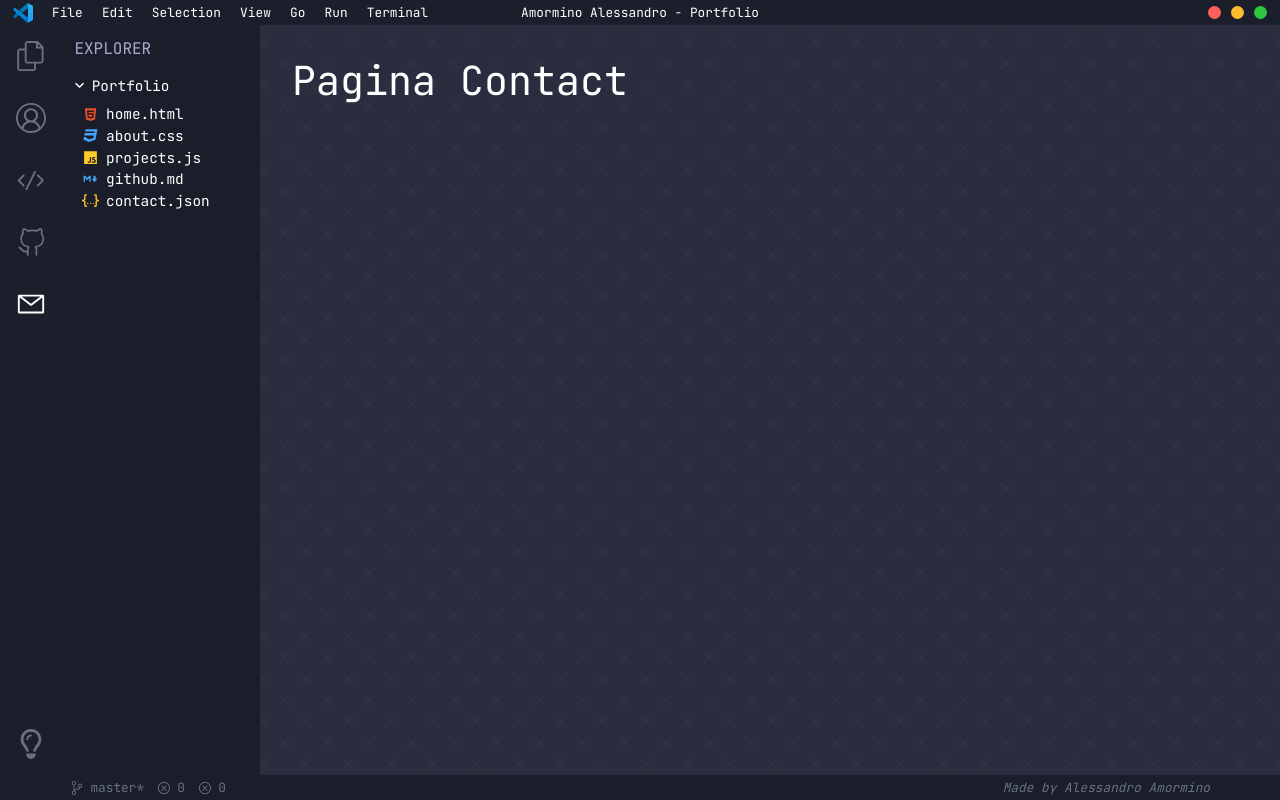
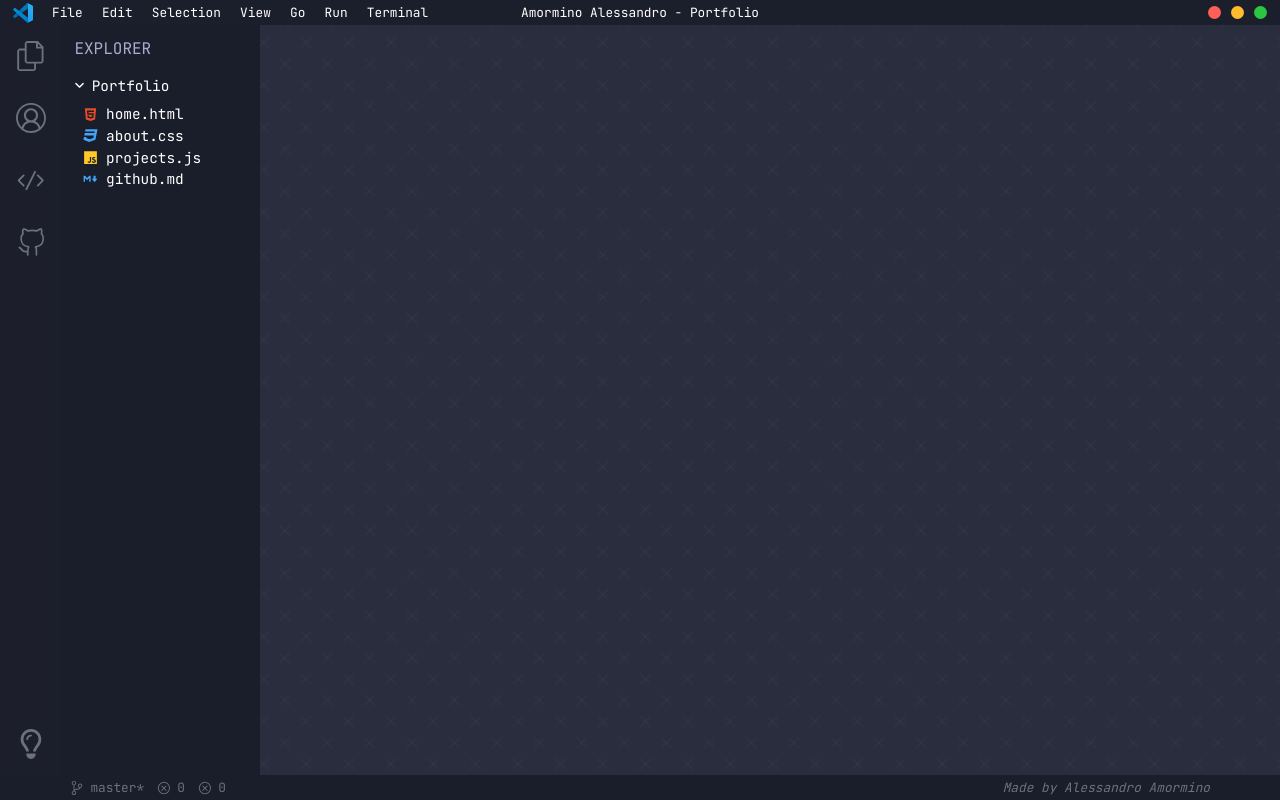
Before and after one commit to alessandroamormino/vite-boolfolio, a Vue app: page /contact in a window 1280 px wide. Built offline with nearby package versions, Linux system fonts and the light colour scheme.

Commit message:
fix: removed contact page

```diff
--- a/src/components/AppExplorer.vue
+++ b/src/components/AppExplorer.vue
@@ -31,10 +31,6 @@ export default{
       <div class="github flex">
         <img src="/img/markdown_icon.svg" alt="" class="explorer-img">
         <router-link :to="{name:'github'}">github.md</router-link>
-      </div>
-      <div class="contact flex">
-        <img src="/img/json_icon.svg" alt="" class="explorer-img">
-        <router-link :to="{name:'contact'}">contact.json</router-link>
       </div>
     </div>
   </div>
--- a/src/components/AppSide.vue
+++ b/src/components/AppSide.vue
@@ -31,9 +31,6 @@ export default{
       </div>
       <div class="icon-container github">
         <router-link :to="{name: 'github'}"><svg width="24" height="24" viewBox="0 0 24 24" xmlns="http://www.w3.org/2000/svg" fill="rgb(106, 115, 125)" class="side-icon"><path d="M21.035 5.257c.91 1.092 1.364 2.366 1.364 3.822 0 5.277-3.002 6.824-5.823 7.279.364.637.455 1.365.455 2.093v3.73c0 .455-.273.728-.637.728a.718.718 0 01-.728-.728v-3.73a2.497 2.497 0 00-.728-2.093l.455-1.183c2.821-.364 5.733-1.274 5.733-6.187 0-1.183-.455-2.275-1.274-3.185l-.182-.727a4.04 4.04 0 00.09-2.73c-.454.09-1.364.273-2.91 1.365l-.547.09a13.307 13.307 0 00-6.55 0l-.547-.09C7.57 2.71 6.66 2.437 6.204 2.437c-.273.91-.273 1.91.09 2.73l-.181.727c-.91.91-1.365 2.093-1.365 3.185 0 4.822 2.73 5.823 5.732 6.187l.364 1.183c-.546.546-.819 1.274-.728 2.002v3.821a.718.718 0 01-.728.728.718.718 0 01-.728-.728V20.18c-3.002.637-4.185-.91-5.095-2.092-.455-.546-.819-1.001-1.274-1.092-.09-.091-.364-.455-.273-.819.091-.364.455-.637.82-.455.91.182 1.455.91 2 1.547.82 1.092 1.639 2.092 4.095 1.547v-.364c-.09-.728.091-1.456.455-2.093-2.73-.546-5.914-2.093-5.914-7.279 0-1.456.455-2.73 1.365-3.822-.273-1.273-.182-2.638.273-3.73l.455-.364C5.749 1.073 7.023.8 9.66 2.437a13.673 13.673 0 016.642 0C18.851.708 20.216.98 20.398 1.072l.455.364c.455 1.274.546 2.548.182 3.821z"></path></svg></router-link>
-      </div>
-      <div class="icon-container contacts">
-        <router-link :to="{name: 'contact'}"><svg width="16" height="16" viewBox="0 0 16 16" xmlns="http://www.w3.org/2000/svg" fill="rgb(106, 115, 125)" class="side-icon"><path fill-rule="evenodd" clip-rule="evenodd" d="M1 3.5l.5-.5h13l.5.5v9l-.5.5h-13l-.5-.5v-9zm1 1.035V12h12V4.536L8.31 8.9H7.7L2 4.535zM13.03 4H2.97L8 7.869 13.03 4z"></path></svg></router-link>
       </div>
     </div>
     <div class="bottom">
--- a/src/pages/AppContact.vue
+++ /dev/null
@@ -1,15 +0,0 @@
-<script>
-export default {
-  name: 'AppContact',
-  data(){
-    return{
-
-    }
-  }
-}
-</script>
-<template>
-  <h1>Pagina Contact</h1>
-</template>
-<style lang="scss" scoped>
-</style>
--- a/src/pages/HomePage.vue
+++ b/src/pages/HomePage.vue
@@ -24,7 +24,7 @@ export default {
       <h3 class="third">Full Stack Web <span>Developer</span></h3>
       <div class="buttons">
         <router-link :to="{name: 'projects'}"><button class="_btn _btn-primary">View works</button></router-link>
-        <router-link :to="{name: 'contact'}"><button class="_btn _btn-secondary">Contact me</button></router-link>
+        <button class="_btn _btn-secondary">Contact me</button>
       </div>
     </div>
     <div class="svg-image">
--- a/src/router.js
+++ b/src/router.js
@@ -6,7 +6,6 @@ import HomePage from './pages/HomePage.vue';
 import AppProjects from './pages/AppProjects.vue';
 import AppAbout from './pages/AppAbout.vue';
 import AppGithub from './pages/AppGithub.vue';
-import AppContact from './pages/AppContact.vue';
 import ProjectDetails from './pages/ProjectDetails.vue';
 
 // setto la costante router per definire le rotte
@@ -34,11 +33,6 @@ const router = createRouter({
       name: 'github',
       component: AppGithub,
     },
-    {
-      path: '/contact',
-      name: 'contact',
-      component: AppContact,
-    },
     // rotta che gestisce il singolo progetto
     {
       path: '/project/:slug',
```
